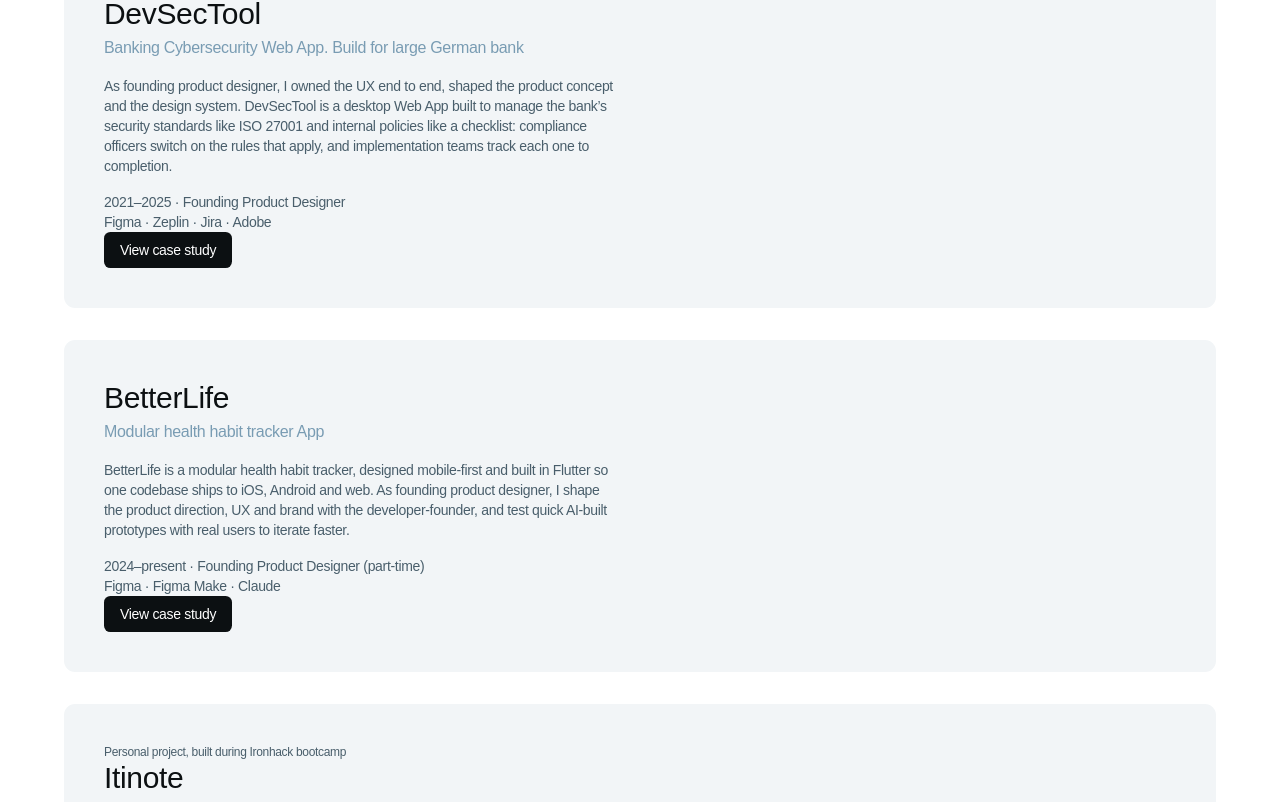
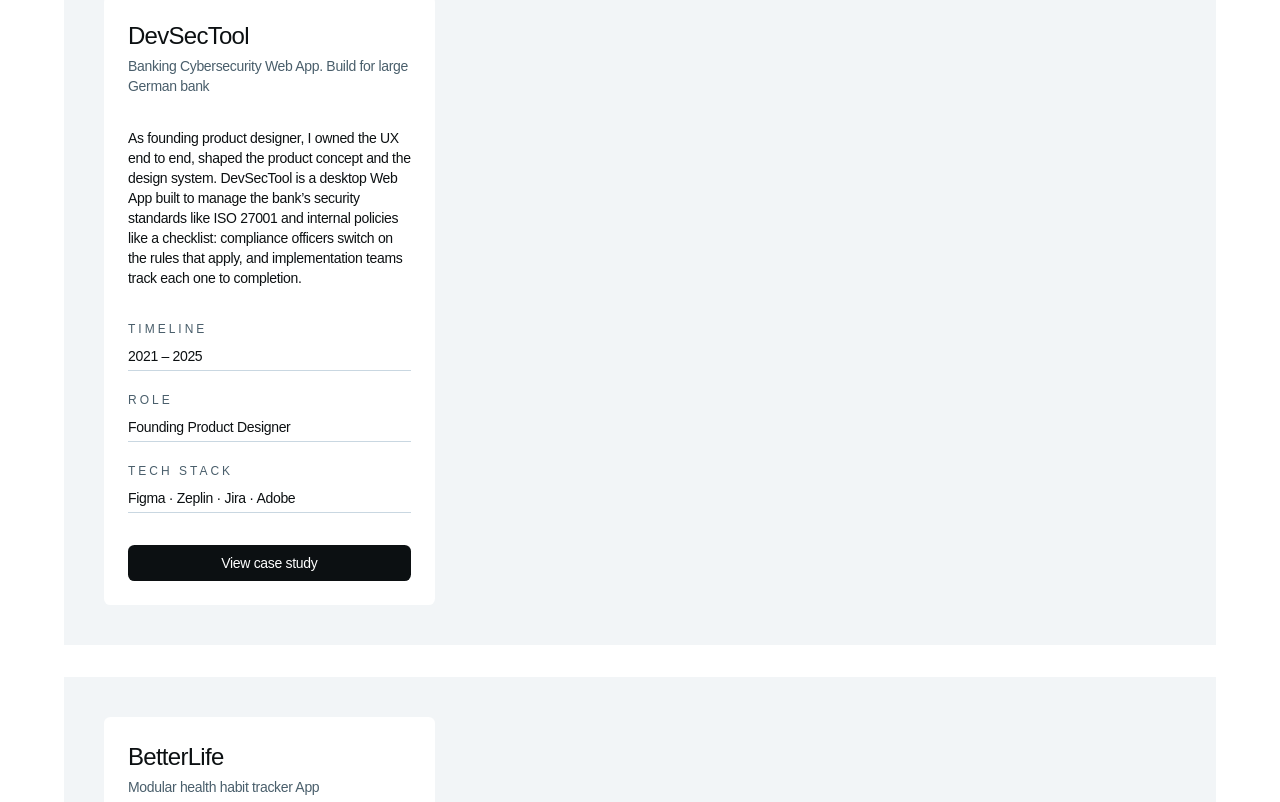
Before and after one commit to ale-almonacid/web-portfolio, a React (Vite) app: page / in a window 1280 px wide. Shown: the part 458-1260 px from the top of the page. Built offline with nearby package versions, Linux system fonts and the light colour scheme.

Commit message:
styling project card

```diff
--- a/src/components/ProjectCardDesktop.tsx
+++ b/src/components/ProjectCardDesktop.tsx
@@ -5,22 +5,57 @@ type Props = { project: Project }
 
 function ProjectCardDesktop({ project }: Props) {
   return (
-     <article className="grid grid-cols-2 gap-10 rounded-xl bg-card p-10">
-      <div className="flex flex-col">
-        {project.tag && <p className="text-xs text-muted-foreground">{project.tag}</p>}
-        <h3 className="text-3xl">{project.title}</h3>
-        <p className="mt-1 text-brand">{project.subtitle}</p>
-        <p className="mt-4 text-sm text-muted-foreground">{project.summary}</p>
-        <p className="mt-4 text-sm text-muted-foreground">
-          {project.timeline} · {project.role}
-        </p>
-        <p className="text-sm text-muted-foreground">{project.tools.join(" · ")}</p>
+     <article className="grid grid-cols-3 gap-10 bg-card p-10 style={project.bgImage ? { backgroundImage: `url(${project.bgImage})` } : undefined}">
+      <div className="flex flex-col p-6 gap-8 bg-white rounded-md">
+        <div>
+
+        <h3 className="text-2xl tracking-[-.03em]">{project.title}</h3>
+        <p className="mt-1 text-sm text-muted-foreground">{project.subtitle}</p>
+        </div>
+
+        <p className="text-sm text-foreground">{project.summary}</p>
+
+        <div className="flex flex-col gap-5 ">
+
+            <div className="flex flex-col gap-2 pb-1 border-b border-border">
+
+                <p className="text-[9pt] tracking-[.25em] uppercase text-muted-foreground">Timeline</p>
+                <p className="text-sm text-foreground">
+                {project.timeline}
+                </p>
+
+            </div>
+
+            <div className="flex flex-col gap-2 pb-1 border-b border-border">
+
+                <p className="text-[9pt] tracking-[.25em] uppercase text-muted-foreground">Role</p>
+                <p className="text-sm text-foreground">
+                {project.role}
+                </p>
+
+            </div>
+
+
+            <div className="flex flex-col gap-2 pb-1 border-b border-border">
+
+                <p className="text-[9pt] tracking-[.25em] uppercase text-muted-foreground">Tech stack</p>
+                <p className="text-sm text-foreground">
+                {project.tools.join(" · ")}
+                </p>
+
+            </div>
+
+        </div>
+
+
         <NavLink
           to={`/projects/${project.slug}`}
-          className="mt-auto self-start rounded-md bg-primary px-4 py-2 text-sm text-primary-foreground"
+          className="w-full text-center rounded-md bg-primary px-4 py-2 text-sm text-primary-foreground"
         >
           View case study
         </NavLink>
+
+
       </div>
       {/* image: an img tag with src={project.image} alt={project.title} className="rounded-lg object-cover" */}
     </article>
--- a/src/data/projects.ts
+++ b/src/data/projects.ts
@@ -22,7 +22,7 @@ export const projects: Project[] = [
     title: "DevSecTool",
     subtitle:"Banking Cybersecurity Web App. Build for large German bank",
     summary: "As founding product designer, I owned the UX end to end, shaped the product concept and the design system. DevSecTool is a desktop Web App built to manage the bank’s security standards like ISO 27001 and internal policies like a checklist: compliance officers switch on the rules that apply, and implementation teams track each one to completion.",
-    timeline: "2021–2025",
+    timeline: "2021 – 2025",
     role: "Founding Product Designer",
     tools: ["Figma", "Zeplin", "Jira", "Adobe"],
     image:"/projects/devsectool.png",
@@ -33,7 +33,7 @@ export const projects: Project[] = [
     title: "BetterLife",
     subtitle:"Modular health habit tracker App",
     summary: "BetterLife is a modular health habit tracker, designed mobile-first and built in Flutter so one codebase ships to iOS, Android and web. As founding product designer, I shape the product direction, UX and brand with the developer-founder, and test quick AI-built prototypes with real users to iterate faster.",
-    timeline: "2024–present",
+    timeline: "2024 – present",
     role: "Founding Product Designer (part-time)",
     tools: ["Figma", "Figma Make", "Claude"],
     image: "/projects/better-life.png",
@@ -49,6 +49,6 @@ export const projects: Project[] = [
     tools: ["Figma", "React (javaScript)", "Shadcn/ui, Tailwind, Storybook"],
     image: "/projects/itinote.png",
     bgImage: bg3,
-    tag: "Personal project, built during Ironhack bootcamp",
+    tag: "",
   },
 ]
```
